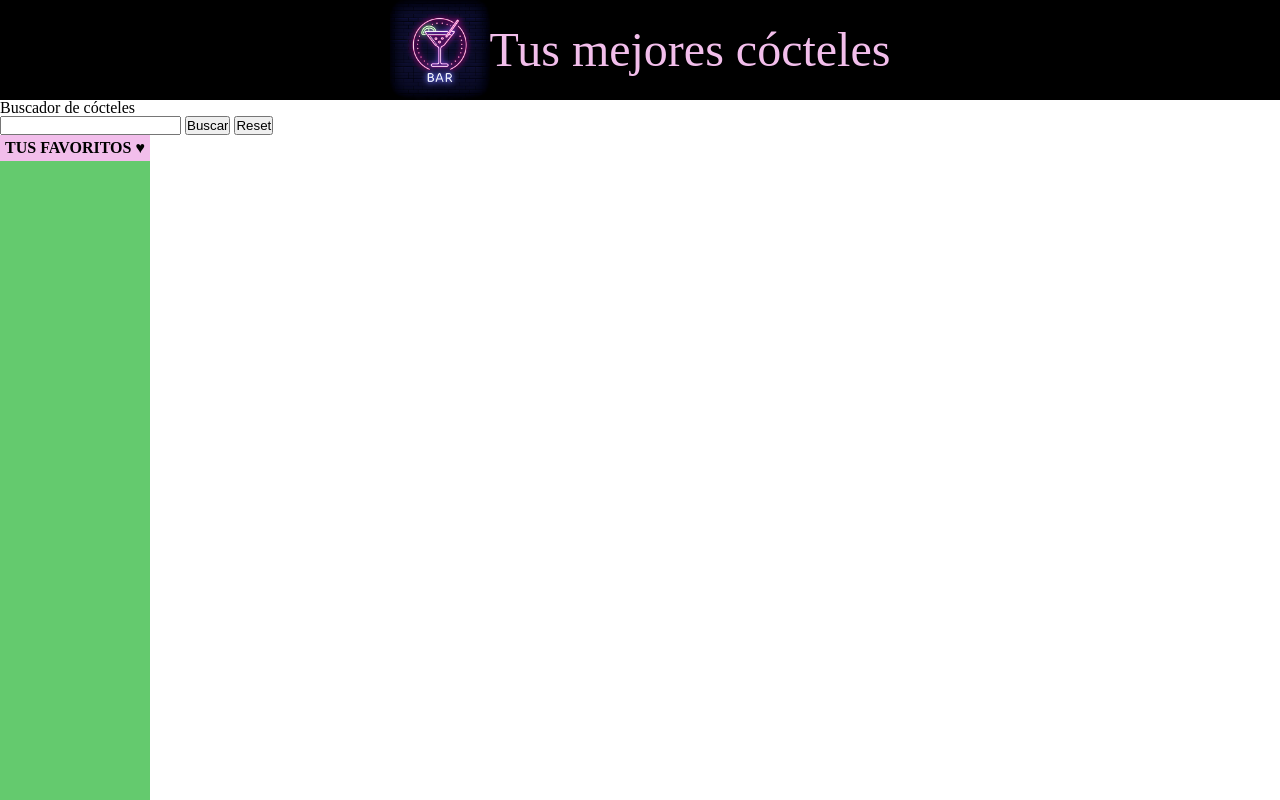
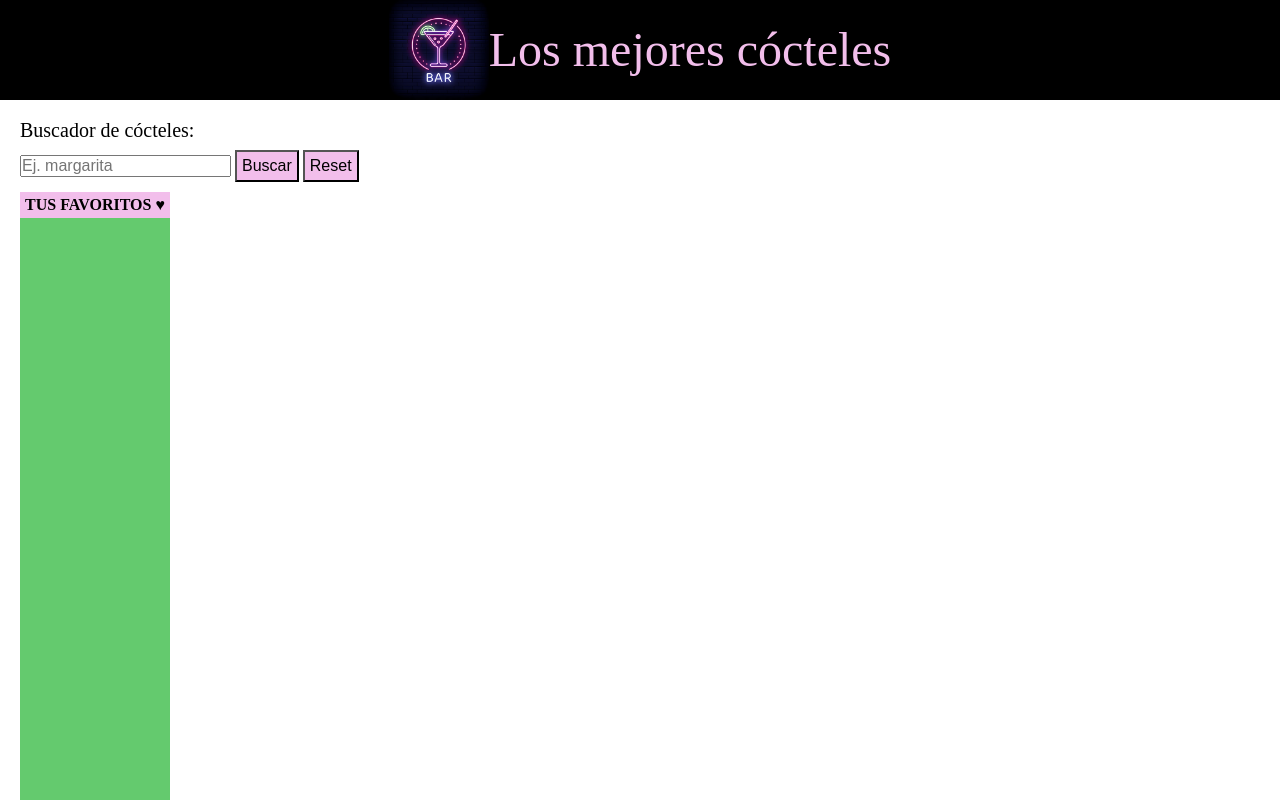
Before and after one commit to Adalab/modulo-2-evaluacion-final-Pi-Rey, a website built with Vite: page src/index.html in a window 1280 px wide. Shown: the top 800 px of the page. Built offline with nearby package versions, Linux system fonts and the light colour scheme; no server answers.

Commit message:
maquetation done

```diff
--- a/src/partials/header.html
+++ b/src/partials/header.html
@@ -1,4 +1,4 @@
 <header class="header">
   <img class="header--img" src="images/logo_cocktails.png" alt="Logo cócteles" />
-  <h1 class="header--title">Tus mejores cócteles</h1>
+  <h1 class="header--title">Los mejores cócteles</h1>
 </header>
--- a/src/partials/main.html
+++ b/src/partials/main.html
@@ -1,9 +1,9 @@
-<main>
-  <h2>Buscador de cócteles</h2>
-  <form>
-    <input class="js-input" type="text" />
-    <input class="js-btn-search" type="submit" name="" id="" value="Buscar" />
-    <button class="js-btn-reset">Reset</button>
+<main class="main">
+  <h2 class="h2">Buscador de cócteles:</h2>
+  <form class="form">
+    <input class="js-input input" type="text" placeholder="Ej. margarita"/>
+    <input class="js-btn-search button" type="submit" name="" id="" value="Buscar" />
+    <button class="js-btn-reset button">Reset</button>
   </form>
   <section class="section">
     <load src="partials/aside.html" />
--- a/src/scss/main.scss
+++ b/src/scss/main.scss
@@ -10,10 +10,34 @@
 @import "core/variables";
 @import "layout/header";
 
+.main {
+  padding: 5px;
+  @media screen and (width >= 768px) {
+    padding: 20px;
+  }
+}
+.h2 {
+  font-size: 20px;
+  margin-bottom: 10px;
+}
+.input {
+  font-size: 16px;
+}
+.button {
+  font-size: 16px;
+  padding: 5px;
+  margin-bottom: 10px;
+  background-color: $sweet-pink;
+  cursor: pointer;
+  &:hover{
+    box-shadow: 4px 4px 1px 1px rgb(0 0 0 / 30%);
+  }
+}
+
 .section {
   display: flex;
   gap: 5px;
-  justify-content: flex-start; //No sé si sirve de algo
+  justify-content: flex-start;
   @media screen and (width >= 768px) {
     gap: 20px;
   }
@@ -61,7 +85,7 @@
 }
 
 .close {
-  border: 1px solid black;
+  border: 1px solid $mint-green;
   background-color: $sweet-pink;
   font-weight: bold;
   width: fit-content;
@@ -99,12 +123,14 @@
     display: flex;
     flex-direction: column;
     align-items: center;
+
     .mini {
       .title {
         background-color: white;
-        text-align: start;
+        //text-align: start;
         padding-left: 2px;
       }
+      overflow: hidden;
       background-image: none;
       background-color: white;
       width: 125px;
@@ -112,10 +138,11 @@
       font-weight: normal;
       text-transform: none;
       padding: 0px;
-      padding-top: 5px;
+      //padding-top: 5px;
       text-align: center;
       position: relative;
       font-size: 16px;
+      cursor: default;
       &:hover {
         box-shadow: 4px 4px 1px 1px rgb(0 0 0 / 30%);
       }
@@ -126,8 +153,8 @@
         background-image: url(../images/alcoholic-drinks.png);
       }
       .hidden {
-        display: inline-block;
-        position: absolute;
+        display: block;
+
         top: 0;
         right: 0;
       }
```
